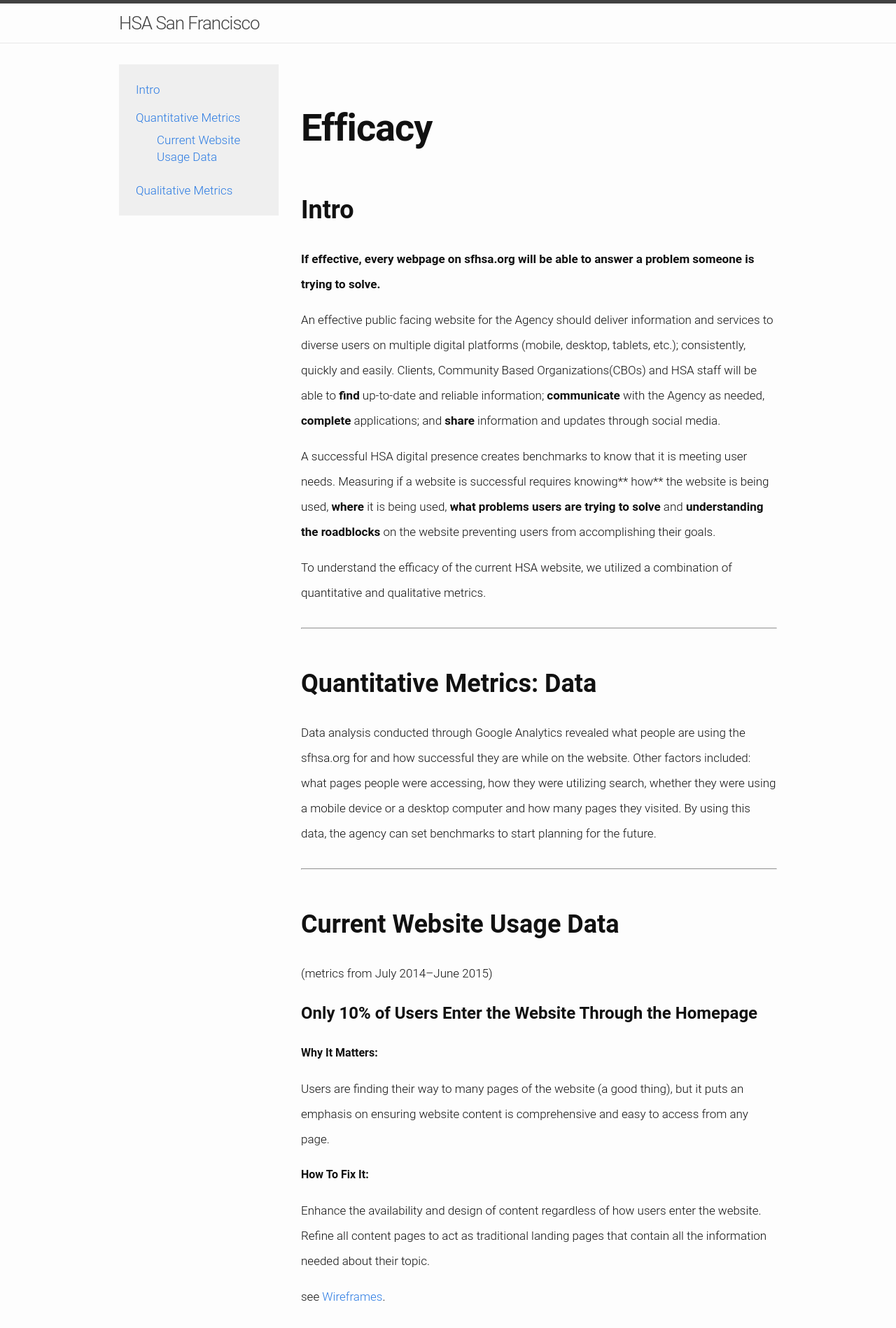
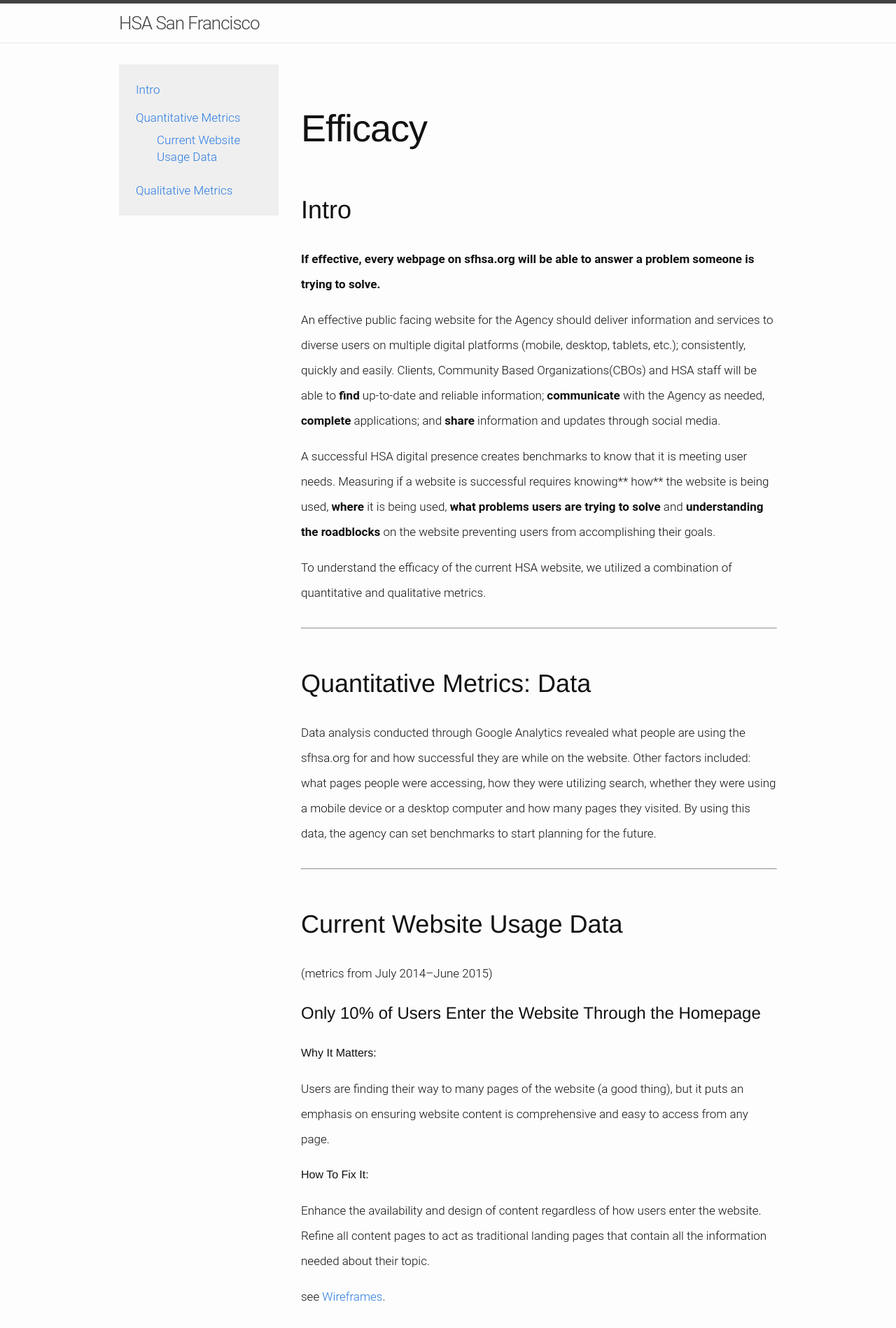
Before and after one commit to exygy-design/hsa-docs, a Jekyll site: the page built from efficacy.md, in a window 1280 px wide. Shown: the top 1898 px of the page at 70% size. Built offline with Jekyll 4.4.1, drawn with Linux system fonts in a browser that asks for light colours; nearby versions of some CDN libraries.

Commit message:
Adding typeset

```diff
--- a/_includes/footer.html
+++ b/_includes/footer.html
@@ -26,6 +26,9 @@
 <script src="https://cdnjs.cloudflare.com/ajax/libs/modernizr/2.8.3/modernizr.min.js" type="text/javascript"></script>
 
 <script src="{{ "/js/jquery-scrolltofixed-min.js" | prepend: site.baseurl }}" type="text/javascript"></script>
+
+<script src="https://use.typekit.net/ogb8uan.js"></script>
+<script>try{Typekit.load({ async: true });}catch(e){}</script>
 
 <script>
 
--- a/_sass/_base.scss
+++ b/_sass/_base.scss
@@ -80,7 +80,8 @@
  * Headings
  */
 h1, h2, h3, h4, h5, h6 {
-    font-weight: 600;
+    font-weight: 500;
+    font-family: $header-font-family;
 }
 
 
--- a/css/main.scss
+++ b/css/main.scss
@@ -5,11 +5,13 @@
 // @import url(https://fonts.googleapis.com/css?family=Roboto:400,300,500,700);
 
 // Our variables
-$base-font-family: 'Roboto', Helvetica, Arial, sans-serif;
+$base-font-family: "proxima-nova", 'Roboto', Helvetica, Arial, sans-serif;
 $base-font-size:   1.0625rem;
 $small-font-size:  $base-font-size * 0.875;
 $base-line-height: 2.25rem;
 $measure: 760px;
+
+$header-font-family: "museo-slab", 'Roboto Slab', Helvetica, Arial, sans-serif;
 
 $spacing-unit:     30px;
 
```
